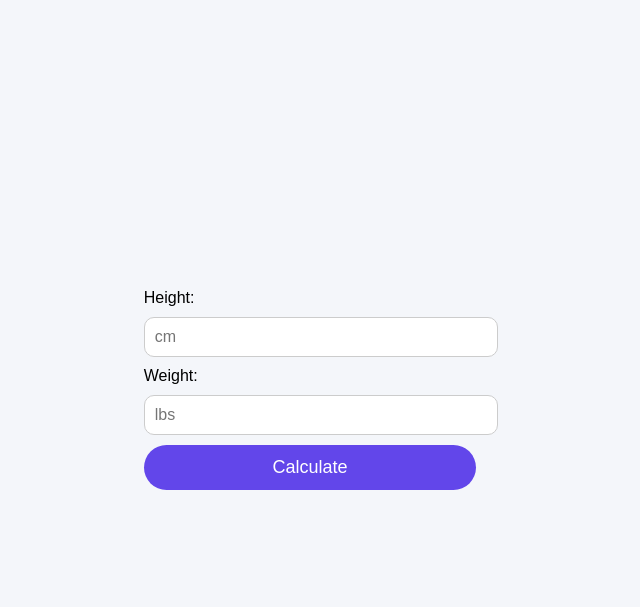
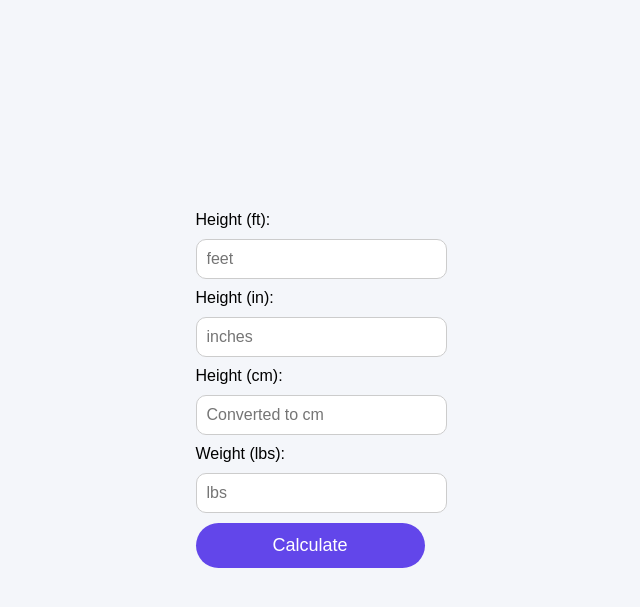
Before and after one commit to kelseykazoo/BMIcalculator, a plain HTML site: page index.html in a window 1280 px wide. Shown: the part 59-666 px from the top of the page, without its empty margins (330-970 px from the left). Drawn offline with Linux system fonts and the light colour scheme.

Commit message:
Update index.html

```diff
--- a/index.html
+++ b/index.html
@@ -9,22 +9,35 @@
     <body>
         <h1>BMI Calculator</h1>
         <form>
-            <label for="height">Height:</label><br />
+            <label for="height-feet">Height (ft):</label><br />
             <input
-                placeholder="cm"
-                input
+                placeholder="feet"
+                type="text"
+                id="height-feet"
+                name="height-feet"
+            /><br />
+            <label for="height-inches">Height (in):</label><br />
+            <input
+                placeholder="inches"
+                type="text"
+                id="height-inches"
+                name="height-inches"
+            /><br />
+            <label for="height">Height (cm):</label><br />
+            <input
+                placeholder="Converted to cm"
                 type="text"
                 id="height"
                 name="height"
+                readonly
             /><br />
-            <label for="weight">Weight:</label><br />
+            <label for="weight">Weight (lbs):</label><br />
             <input
                 placeholder="lbs"
-                input
                 type="text"
                 id="weight"
                 name="weight"
-            />
+            /><br />
             <button type="button" id="calculate">Calculate</button>
         </form>
         <p id="result"></p>
```
